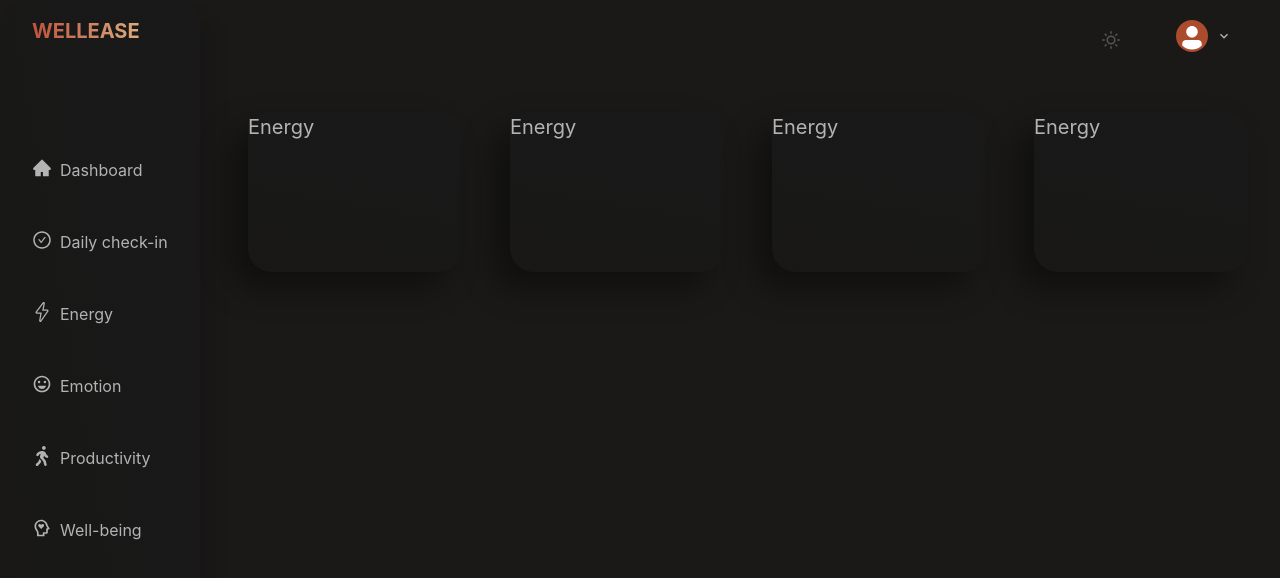
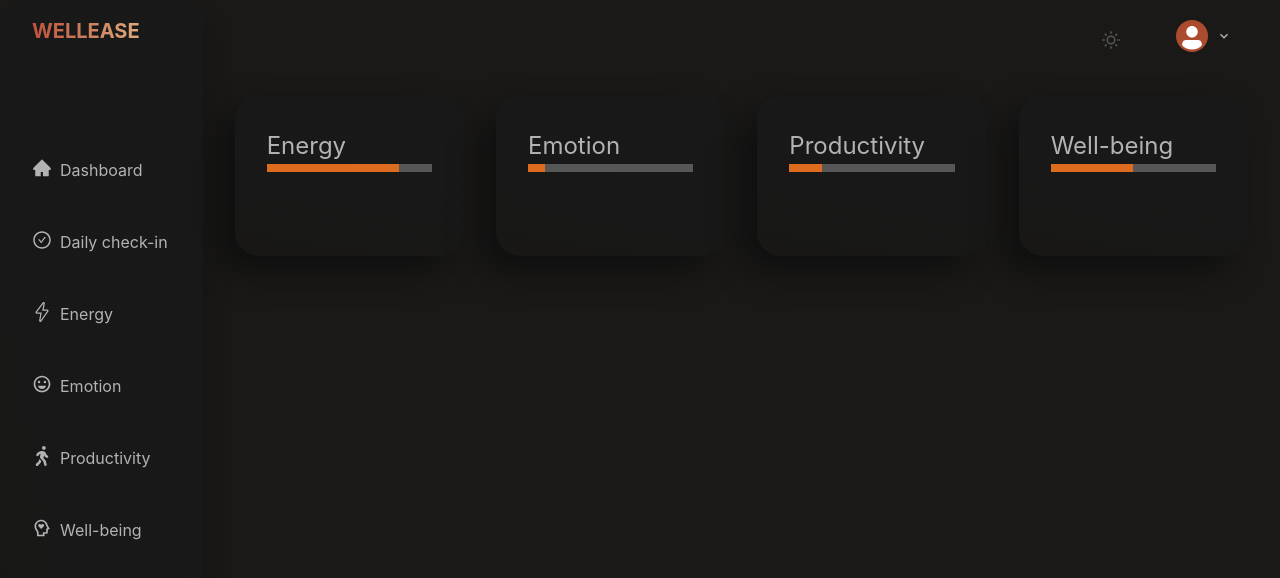
Before and after one commit to memopussle/fourease_dashboard, a React (Create React App) app: page / in a window 1280 px wide. Shown: the top 578 px of the page. Built offline with nearby package versions, Linux system fonts and the light colour scheme.

Commit message:
add progress bar

```diff
--- a/src/App.tsx
+++ b/src/App.tsx
@@ -16,7 +16,7 @@ const App = (): JSX.Element => {
                   "nav dashboard"`}
           gridTemplateRows={"0.1fr 2fr"}
           gridTemplateColumns={"0.2fr 1fr"}
-          gap="12"
+          gap="8"
           pr="8"
         >
           <GridItem area={"header"} pt="4">
--- a/src/scenes/global/bar/TopBar.tsx
+++ b/src/scenes/global/bar/TopBar.tsx
@@ -17,7 +17,7 @@ import {
 
 const TopBar = () => {
   const { mode, toggleMode } = useContext(ModeContext);
-  const colors = tokens(mode);
+  const {colors}= tokens(mode);
   return (
     <>
       <Flex>
--- a/src/scenes/global/dashboard/Dashboard.tsx
+++ b/src/scenes/global/dashboard/Dashboard.tsx
@@ -1,22 +1,47 @@
 import React, { useContext } from "react";
-import { SimpleGrid, GridItem, Text } from "@chakra-ui/react";
-import {  ModeContext, CustomBoxShadow } from "../../../useMode";
+import { SimpleGrid, GridItem, Text, Progress} from "@chakra-ui/react";
+import {  ModeContext, CustomBoxShadow, tokens } from "../../../useMode";
 
 const Dashboard = () => {
-   const {mode} = useContext(ModeContext);
+  const { mode } = useContext(ModeContext);
+  const { colors } = tokens(mode);
   return (
-    <SimpleGrid columns={[1, 1, 2, 2, 4]} gap={12}>
-      <GridItem h="40" css={CustomBoxShadow(mode)}>
-        <Text fontSize="xl">Energy</Text>
+    <SimpleGrid columns={[1, 1, 2, 2, 4]} gap={8}>
+      <GridItem h="40" css={CustomBoxShadow(mode)} p="8">
+        <Text fontSize="2xl">Energy</Text>
+        <Progress
+          colorScheme="orange"
+          size="sm"
+          value={80}
+          bg={colors.whiteAccent[100]}
+        />
       </GridItem>
-      <GridItem h="40" css={CustomBoxShadow(mode)}>
-        <Text fontSize="xl">Energy</Text>
+      <GridItem h="40" css={CustomBoxShadow(mode)} p="8">
+        <Text fontSize="2xl">Emotion</Text>
+        <Progress
+          colorScheme="orange"
+          size="sm"
+          value={10}
+          bg={colors.whiteAccent[100]}
+        />
       </GridItem>
-      <GridItem h="40" css={CustomBoxShadow(mode)}>
-        <Text fontSize="xl">Energy</Text>
+      <GridItem h="40" css={CustomBoxShadow(mode)} p="8">
+        <Text fontSize="2xl">Productivity</Text>
+        <Progress
+          colorScheme="orange"
+          size="sm"
+          value={20}
+          bg ={colors.whiteAccent[100]}
+        />
       </GridItem>
-      <GridItem h="40" css={CustomBoxShadow(mode)}>
-        <Text fontSize="xl">Energy</Text>
+      <GridItem h="40" css={CustomBoxShadow(mode)} p="8">
+        <Text fontSize="2xl">Well-being</Text>
+        <Progress
+          colorScheme="orange"
+          size="sm"
+          value={50}
+          bg={colors.whiteAccent[100]}
+        />
       </GridItem>
     </SimpleGrid>
   );
--- a/src/useMode.ts
+++ b/src/useMode.ts
@@ -42,6 +42,7 @@ export const CustomBoxShadow = (mode: "light" | "dark") => css`
 
 
 export const tokens = (mode: string) => ({
+  colors: {
     ...(mode === "dark"
       ? {
           blackAccent: {
@@ -54,6 +55,9 @@ export const tokens = (mode: string) => ({
             200: "#b3b3b3",
             400: "#ffffff",
             300: "#bfbebb",
+          },
+          grayAccent: {
+            100: "#827f7f",
           },
           orangeAccent: {
             100: "#ac4c2e",
@@ -76,6 +80,7 @@ export const tokens = (mode: string) => ({
             100: "#ffffff",
             200: "#bfbebb",
           },
+
           orangeAccent: {
             200: "#ac4c2e",
             100: "#bd533e",
@@ -85,6 +90,7 @@ export const tokens = (mode: string) => ({
             100: "#c99652",
           },
         }),
+  },
 });
 
 
@@ -96,25 +102,25 @@ const themeSettings = (mode: string) => {
         ? {
             global: {
               "html, body": {
-                bg: colors.blackAccent[100],
-                color: colors.whiteAccent[200],
+                bg: colors.colors.blackAccent[100],
+                color: colors.colors.whiteAccent[200],
               },
               "*:focus": {
-                color: colors.whiteAccent[400],
+                color: colors.colors.whiteAccent[400],
               },
             },
           }
         : {
             global: {
               "html,body": {
-                bg: colors.whiteAccent[100],
-                color: colors.whiteAccent[100],
+                bg: colors.colors.whiteAccent[100],
+                color: colors.colors.whiteAccent[100],
               },
               "*:focus": {
                 fontWeight: "bold",
               },
               "*": {
-                color: colors.blackAccent[100],
+                color: colors.colors.blackAccent[100],
               },
             },
           }),
@@ -126,6 +132,7 @@ const themeSettings = (mode: string) => {
 export const useMode = () => {
   const [mode, setMode] = useState<"dark" | "light">("dark");
   const themeSettingsResult = themeSettings(mode);
+
   const theme = useMemo(() => extendTheme(themeSettingsResult), [mode]);
   const toggleMode = useCallback(() => {
     setMode(mode === "light" ? "dark" : "light");
```
Lines whose indentation alone changed are shown as unchanged.
